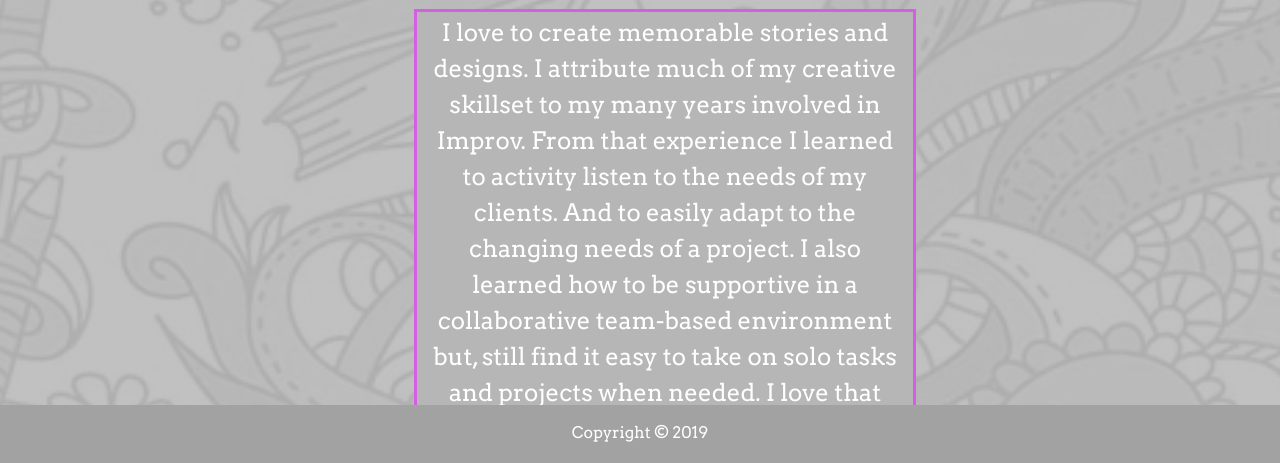
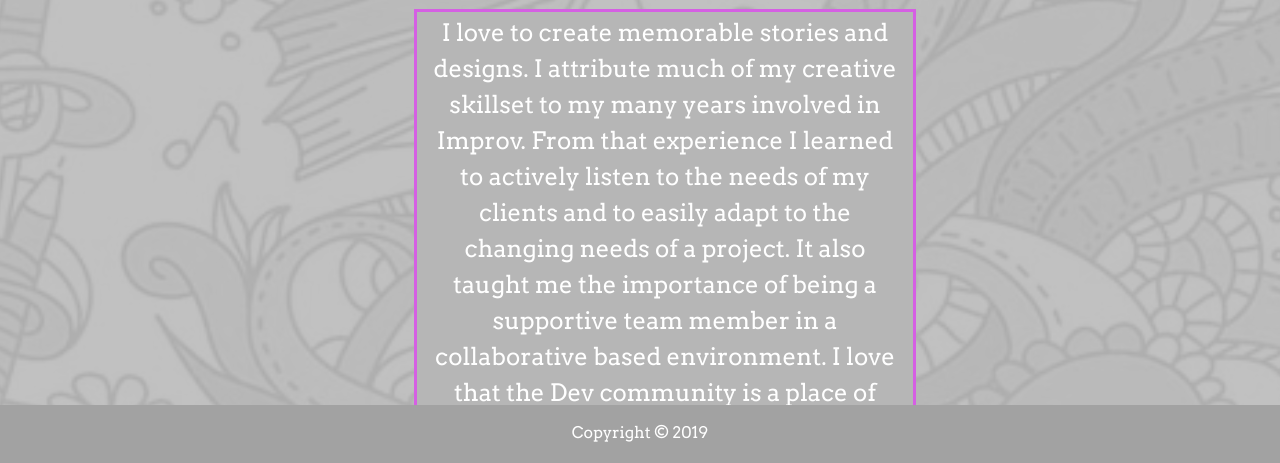
Before and after one commit to SaraMc12/My_New_Portfolio, a website: page dist/about.html in a window 1280 px wide. Shown: the part 335-798 px from the top of the page. Drawn offline with nearby package versions, Linux system fonts and the light colour scheme.

Commit message:
about me change

```diff
--- a/dist/about.html
+++ b/dist/about.html
@@ -66,7 +66,7 @@
 <h2 class="sm-heading">
 
 
-  I love to create memorable stories and designs. I attribute much of my creative skillset to my many years involved in Improv. From that experience I learned to activity listen to the needs of my clients. And to easily adapt to the changing needs of a project. I also learned how to be supportive in a collaborative team-based environment but, still find it easy to take on solo tasks and projects when needed. I love that the Dev community is a place of collaboration, continuous learning, growth and creating.
+  I love to create memorable stories and designs. I attribute much of my creative skillset to my many years involved in Improv. From that experience I learned to actively listen to the needs of my clients and to easily adapt to the changing needs of a project. It also taught me the importance of being a supportive team member in a collaborative based environment. I love that the Dev community is a place of collaboration, continuous learning, growth and creating.
 
 
 </h2>
```
